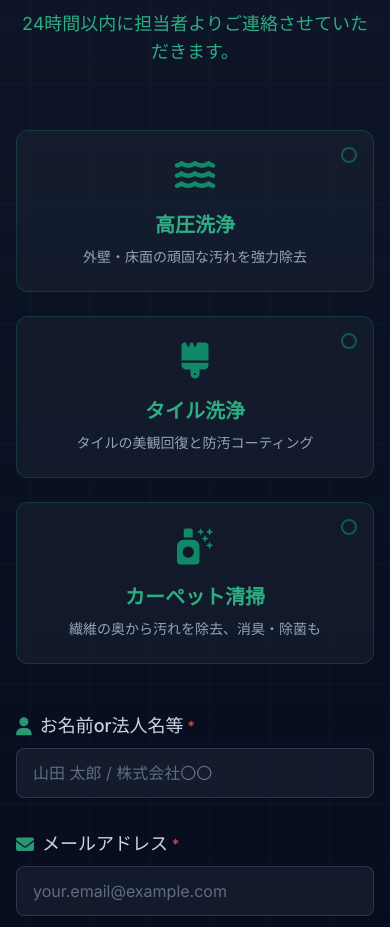
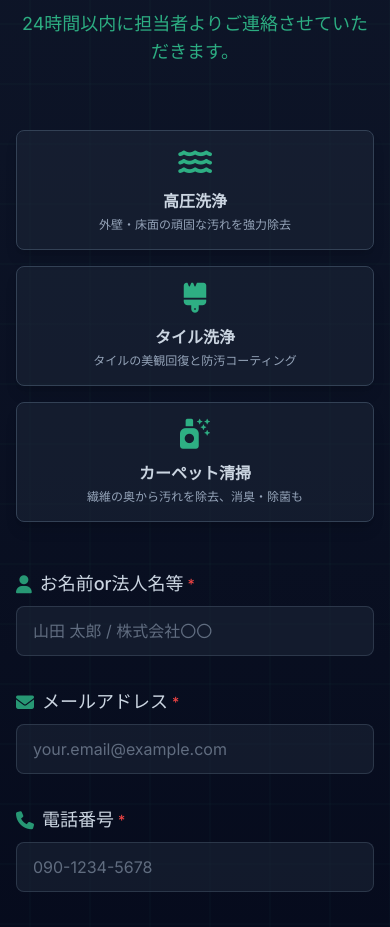
Before and after one commit to fura-1993/clean, a Next.js app: page / in a window 390 px wide. Shown: the part 3960-4887 px from the top of the page. Built offline with nearby package versions, Linux system fonts and the light colour scheme.

Commit message:
Style: Adjust service selection card width and responsiveness

```diff
--- a/src/components/Contact/Contact.tsx
+++ b/src/components/Contact/Contact.tsx
@@ -186,9 +186,9 @@ export default function Contact() {
           <p className="text-lg text-emerald-400/80 mt-2">24時間以内に担当者よりご連絡させていただきます。</p>
         </motion.div>
 
-        {/* Service Selection Cards */}
+        {/* Service Selection Cards - Adjusted Width and Centering */}
         <motion.div
-          className="grid grid-cols-1 md:grid-cols-3 gap-6 mb-12"
+          className="max-w-3xl mx-auto grid grid-cols-1 sm:grid-cols-3 gap-4 sm:gap-6 mb-12"
           variants={containerVariants}
           initial="hidden"
           whileInView="visible"
@@ -198,61 +198,37 @@ export default function Contact() {
             <motion.button
               key={service.id}
               onClick={() => handleServiceSelect(service.id)}
-              className={`relative group p-6 rounded-xl border transition-all duration-300 ${
+              className={`relative p-4 sm:p-6 rounded-lg border transition-all duration-300 focus:outline-none focus:ring-2 focus:ring-offset-2 focus:ring-offset-slate-900 focus:ring-emerald-500 w-full h-full flex flex-col items-center justify-center text-center shadow-lg group ${
                 formData.selectedService === service.id
-                  ? 'bg-emerald-900/30 border-emerald-400'
-                  : 'bg-slate-800/40 border-emerald-500/20 hover:bg-slate-800/60 hover:border-emerald-500/40'
+                  ? 'bg-emerald-600/30 border-emerald-500 text-white'
+                  : 'bg-slate-800/50 border-slate-700 text-slate-300 hover:bg-slate-700/50 hover:border-slate-600'
               }`}
               variants={itemVariants}
-              whileHover={{ scale: 1.02, y: -4 }}
+              whileHover={{ scale: 1.03 }}
               whileTap={{ scale: 0.98 }}
             >
-              {/* Hover Glow Effect */}
-              <div className={`absolute inset-0 rounded-xl opacity-0 group-hover:opacity-100 transition-opacity duration-300 bg-[radial-gradient(circle_at_center,${
-                formData.selectedService === service.id
-                  ? 'rgba(52,211,153,0.2)'
-                  : 'rgba(52,211,153,0.1)'
-              }_0%,transparent_70%)]`} />
+              {/* Checkmark for selected state */}
+              <AnimatePresence>
+                {formData.selectedService === service.id && (
+                  <motion.div
+                    initial={{ scale: 0, opacity: 0 }}
+                    animate={{ scale: 1, opacity: 1 }}
+                    exit={{ scale: 0, opacity: 0 }}
+                    className="absolute top-2 right-2 w-5 h-5 bg-emerald-500 rounded-full flex items-center justify-center"
+                  >
+                    <i className="fas fa-check text-white text-xs"></i>
+                  </motion.div>
+                )}
+              </AnimatePresence>
 
-              {/* Selection Indicator */}
-              <div className={`absolute top-4 right-4 w-4 h-4 rounded-full border-2 transition-all duration-300 ${
-                formData.selectedService === service.id
-                  ? 'border-emerald-400 bg-emerald-400'
-                  : 'border-emerald-500/40 group-hover:border-emerald-500/60'
-              }`}>
-                <div className={`absolute inset-0 rounded-full transition-transform duration-300 ${
-                  formData.selectedService === service.id
-                    ? 'scale-100'
-                    : 'scale-0'
-                }`}>
-                  <motion.div
-                    className="absolute inset-0 rounded-full bg-emerald-300"
-                    initial={false}
-                    animate={formData.selectedService === service.id ? { scale: [0.8, 1.2, 1] } : { scale: 0 }}
-                    transition={{ duration: 0.3 }}
-                  />
-                </div>
-              </div>
-
-              <div className={`text-4xl mb-4 transition-colors duration-300 ${
-                formData.selectedService === service.id
-                  ? 'text-emerald-400'
-                  : 'text-emerald-500/70 group-hover:text-emerald-400/80'
-              }`}>
-                <i className={service.icon}></i>
-              </div>
-              <h3 className={`text-xl font-semibold mb-2 transition-colors duration-300 ${
-                formData.selectedService === service.id
-                  ? 'text-emerald-300'
-                  : 'text-emerald-400/80 group-hover:text-emerald-300'
-              }`}>
+              {/* Icon */}
+              <i className={`${service.icon} text-3xl mb-3 ${formData.selectedService === service.id ? 'text-emerald-300' : 'text-emerald-400/80 group-hover:text-emerald-400'} transition-colors duration-300`}></i>
+              {/* Title */}
+              <h3 className="text-md sm:text-lg font-semibold mb-1 ${formData.selectedService === service.id ? 'text-white' : 'text-slate-200 group-hover:text-white'} transition-colors duration-300">
                 {service.title}
               </h3>
-              <p className={`text-sm transition-colors duration-300 ${
-                formData.selectedService === service.id
-                  ? 'text-slate-300'
-                  : 'text-slate-400 group-hover:text-slate-300'
-              }`}>
+              {/* Description */}
+              <p className={`text-xs sm:text-sm ${formData.selectedService === service.id ? 'text-emerald-100' : 'text-slate-400 group-hover:text-slate-300'} transition-colors duration-300`}>
                 {service.description}
               </p>
             </motion.button>
```
